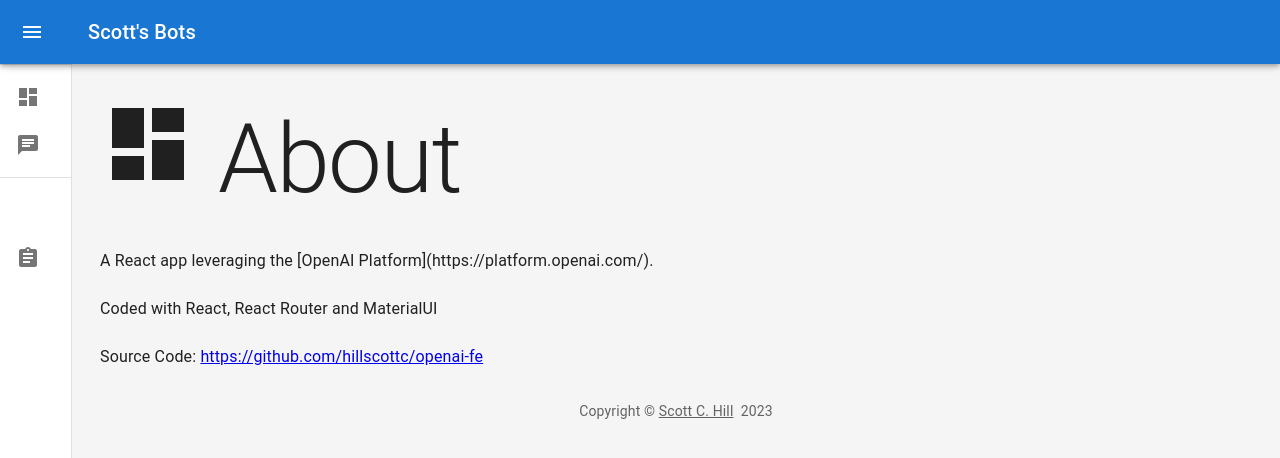
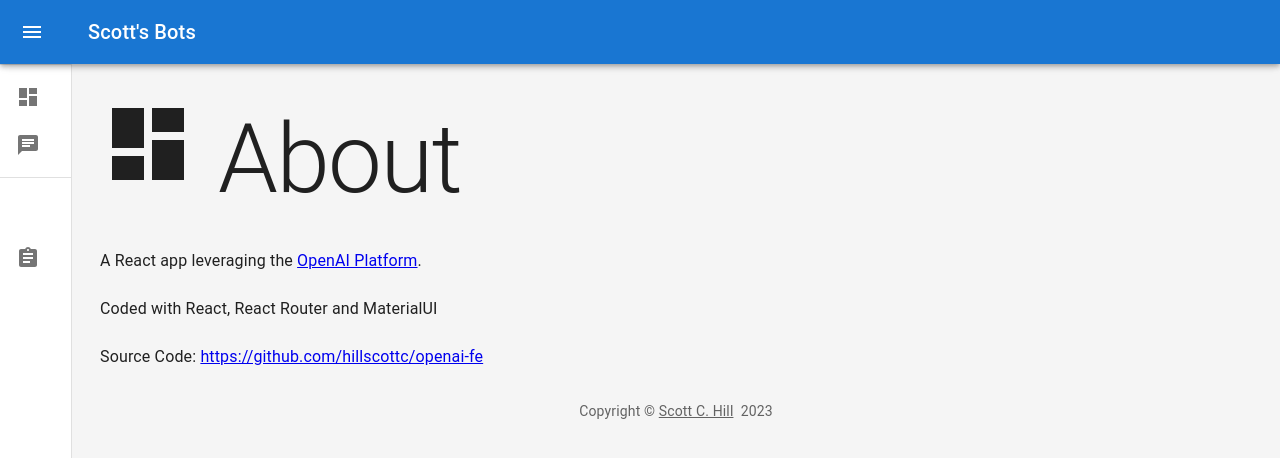
Before and after one commit to hillscottc/openai-fe, a React (Create React App) app: page /about in a window 1280 px wide. Shown: the top 458 px of the page. Built offline with nearby package versions, Linux system fonts and the light colour scheme; no server answers.

Commit message:
more cleanup

```diff
--- a/src/pages/About.js
+++ b/src/pages/About.js
@@ -9,7 +9,7 @@
         <DashboardIcon fontSize={"inherit"}/> About
       </Typography>
 
-      A React app leveraging the [OpenAI Platform](https://platform.openai.com/).
+      A React app leveraging the <a href="https://platform.openai.com/">OpenAI Platform</a>.
       <br/><br/>
       Coded with React, React Router and MaterialUI
       <br/><br/>
```
